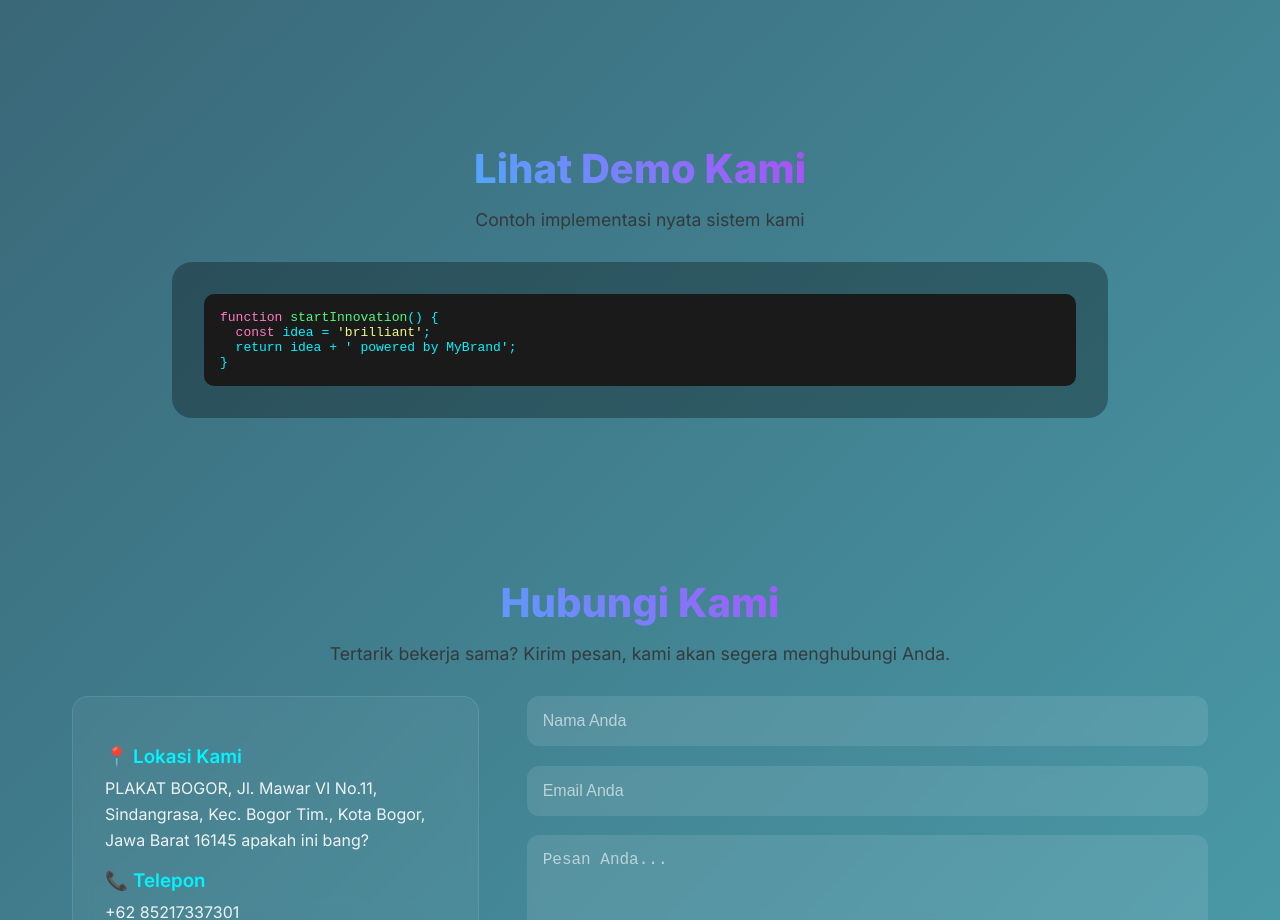
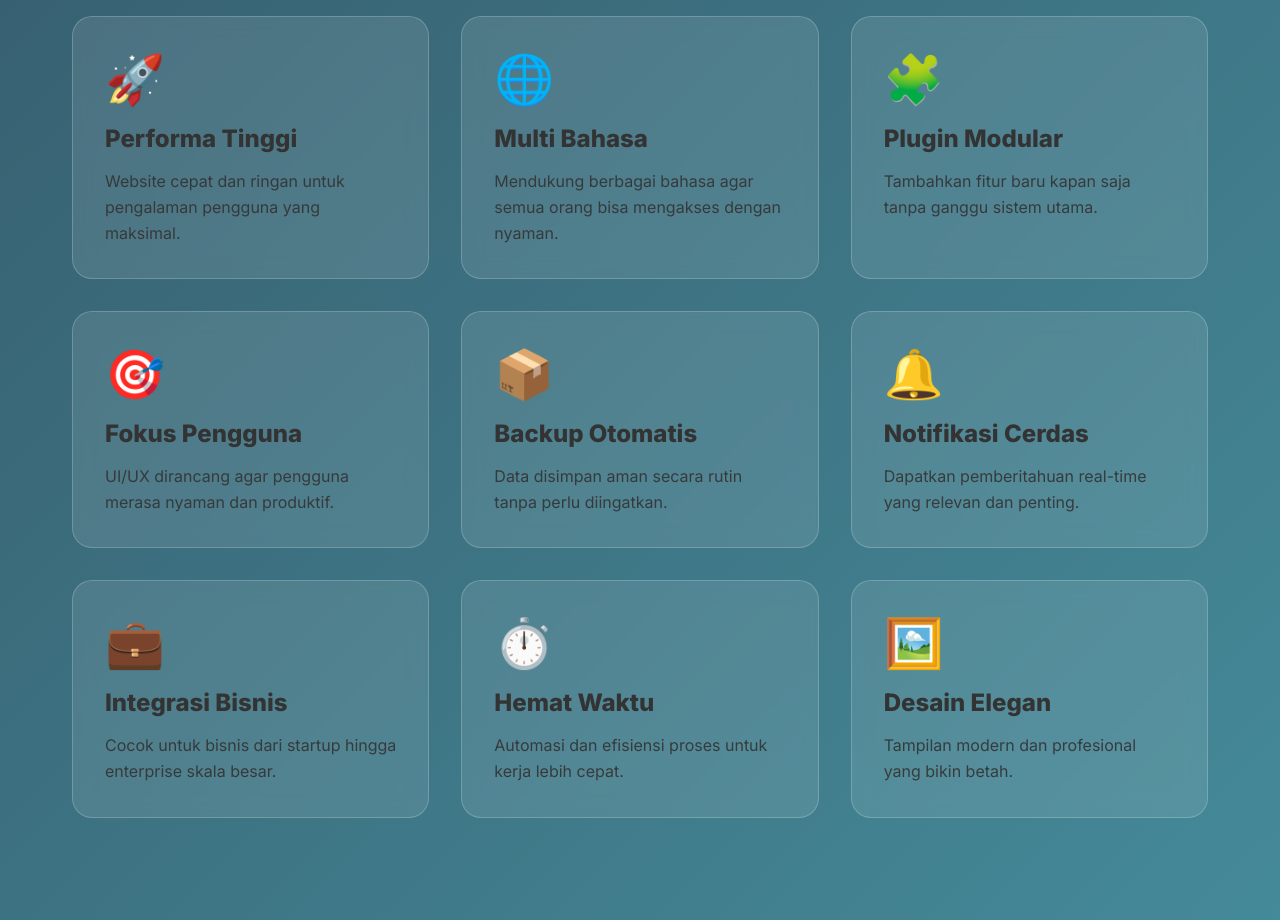
Before and after one commit to alfauzanadzan/w3school-web, a plain HTML site: page index.html in a window 1280 px wide. Shown: the part 1880-2800 px from the top of the page. Drawn offline with Linux system fonts and the light colour scheme.

Commit message:
Menambahkan fitur unggulan

```diff
--- a/index.html
+++ b/index.html
@@ -54,10 +54,11 @@
   </section>
 
   <section class="features" id="features">
-    <h2 class="section-title">Kenapa Memilih Kami?</h2>
-    <p class="section-subtitle">Fitur unggulan yang siap bantu pertumbuhan bisnis Anda</p>
+  <h2 class="section-title">Fitur Unggulan</h2>
+  <p class="section-subtitle">Semua yang kamu butuhkan, kami sediakan dalam satu platform modern.</p>
 
   <div class="features-grid">
+    <!-- 1–9 fitur utama -->
     <div class="feature-card">
       <div class="feature-icon">⚙️</div>
       <h3 class="feature-title">Integrasi Otomatis</h3>
@@ -103,9 +104,55 @@
       <h3 class="feature-title">Sertifikasi Resmi</h3>
       <p class="feature-description">Dapatkan sertifikat industri setelah menyelesaikan pelatihan dan tes.</p>
     </div>
+
+    <!-- 10–18 tambahan fitur -->
+    <div class="feature-card">
+      <div class="feature-icon">🚀</div>
+      <h3 class="feature-title">Performa Tinggi</h3>
+      <p class="feature-description">Website cepat dan ringan untuk pengalaman pengguna yang maksimal.</p>
+    </div>
+    <div class="feature-card">
+      <div class="feature-icon">🌐</div>
+      <h3 class="feature-title">Multi Bahasa</h3>
+      <p class="feature-description">Mendukung berbagai bahasa agar semua orang bisa mengakses dengan nyaman.</p>
+    </div>
+    <div class="feature-card">
+      <div class="feature-icon">🧩</div>
+      <h3 class="feature-title">Plugin Modular</h3>
+      <p class="feature-description">Tambahkan fitur baru kapan saja tanpa ganggu sistem utama.</p>
+    </div>
+    <div class="feature-card">
+      <div class="feature-icon">🎯</div>
+      <h3 class="feature-title">Fokus Pengguna</h3>
+      <p class="feature-description">UI/UX dirancang agar pengguna merasa nyaman dan produktif.</p>
+    </div>
+    <div class="feature-card">
+      <div class="feature-icon">📦</div>
+      <h3 class="feature-title">Backup Otomatis</h3>
+      <p class="feature-description">Data disimpan aman secara rutin tanpa perlu diingatkan.</p>
+    </div>
+    <div class="feature-card">
+      <div class="feature-icon">🔔</div>
+      <h3 class="feature-title">Notifikasi Cerdas</h3>
+      <p class="feature-description">Dapatkan pemberitahuan real-time yang relevan dan penting.</p>
+    </div>
+    <div class="feature-card">
+      <div class="feature-icon">💼</div>
+      <h3 class="feature-title">Integrasi Bisnis</h3>
+      <p class="feature-description">Cocok untuk bisnis dari startup hingga enterprise skala besar.</p>
+    </div>
+    <div class="feature-card">
+      <div class="feature-icon">⏱️</div>
+      <h3 class="feature-title">Hemat Waktu</h3>
+      <p class="feature-description">Automasi dan efisiensi proses untuk kerja lebih cepat.</p>
+    </div>
+    <div class="feature-card">
+      <div class="feature-icon">🖼️</div>
+      <h3 class="feature-title">Desain Elegan</h3>
+      <p class="feature-description">Tampilan modern dan profesional yang bikin betah.</p>
+    </div>
   </div>
 </section>
-
   <section class="interactive-demo" id="demo">
     <h2 class="section-title">Lihat Demo Kami</h2>
     <p class="section-subtitle">Contoh implementasi nyata sistem kami</p>
```
Lines whose indentation alone changed are shown as unchanged.
